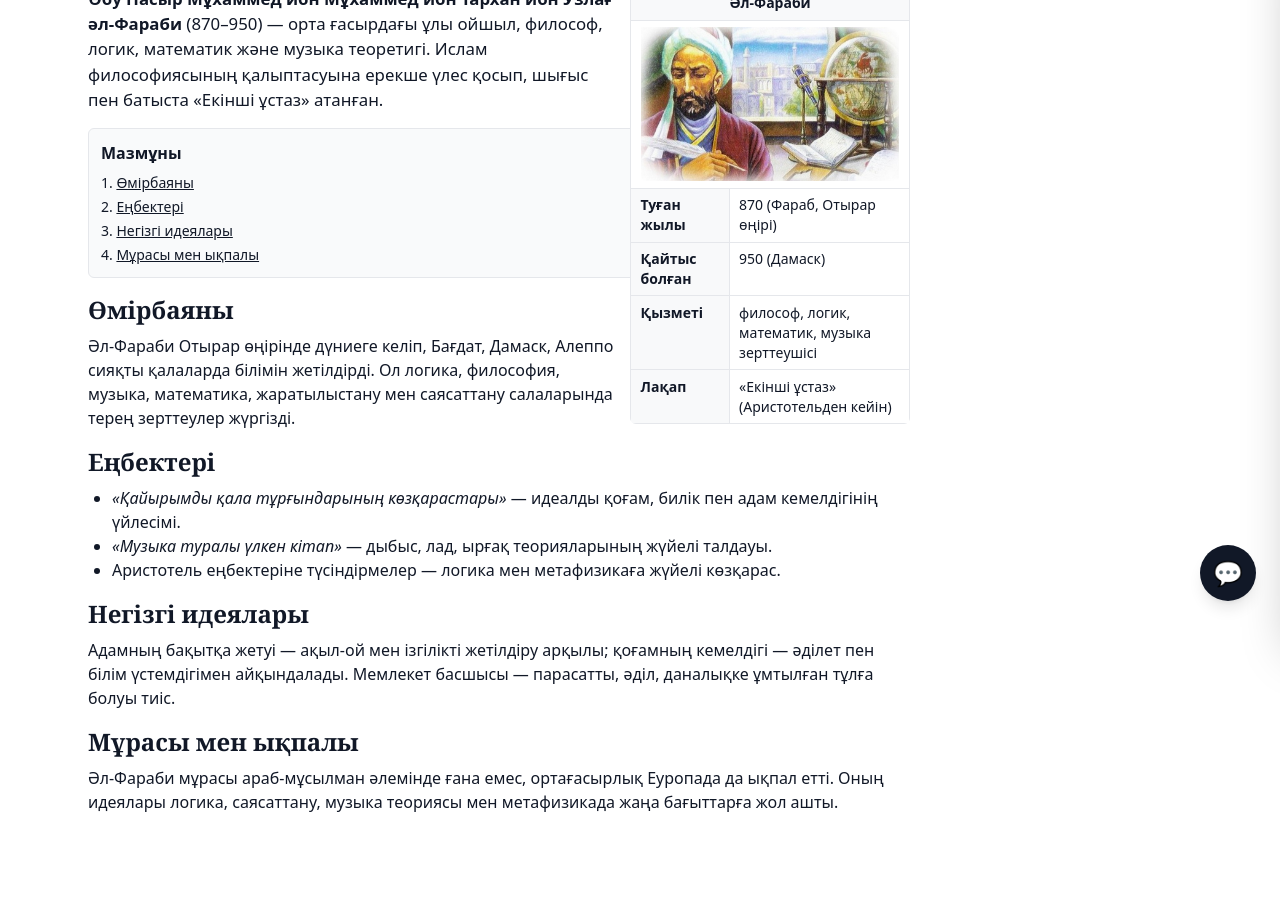
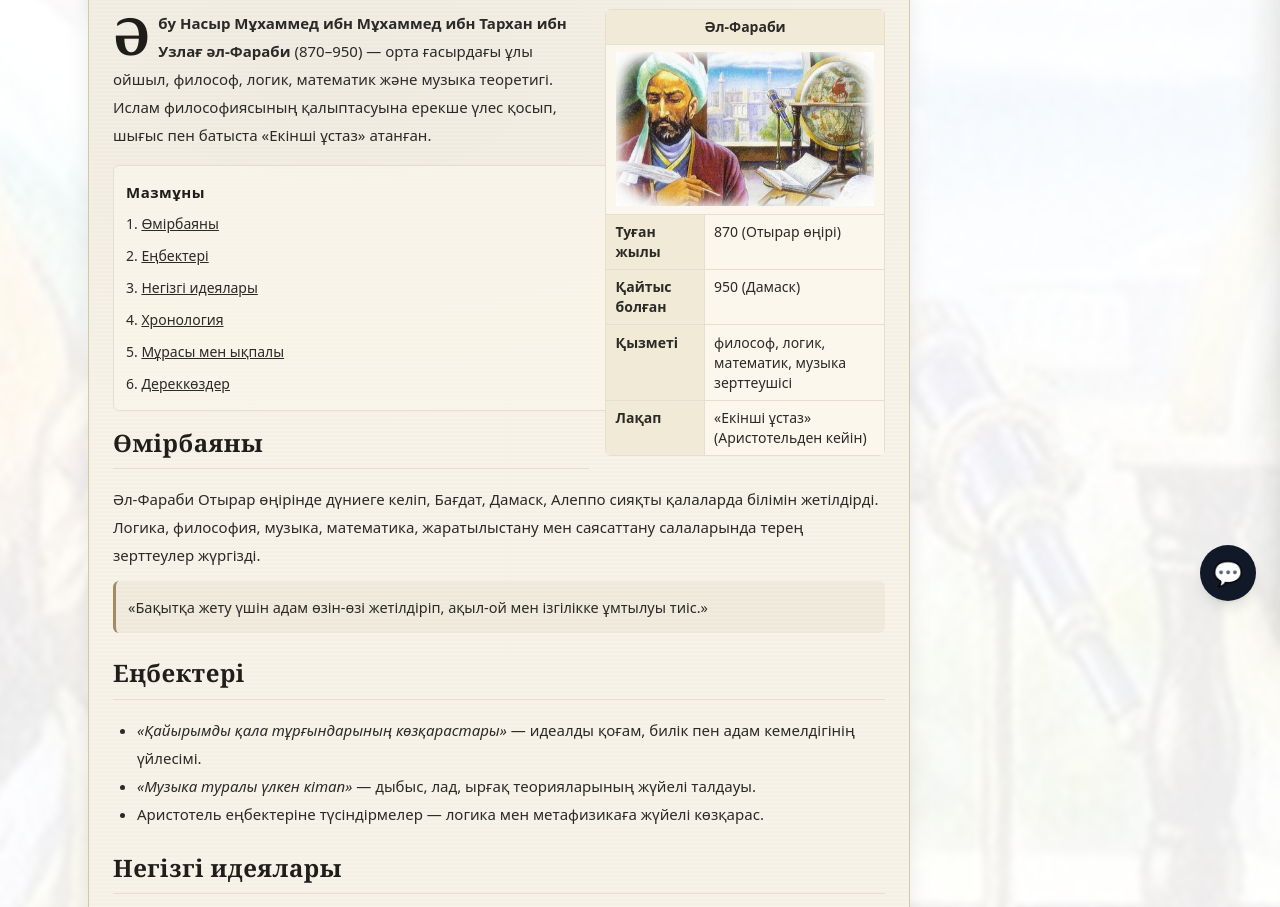
Before and after one commit to Nur228/alfarabi-chat, a website: page public/index.html in a window 1280 px wide. Shown: the part 103-1010 px from the top of the page. Before the commit the page ends 941 px from the top, so only its background shows below. Drawn offline with nearby package versions, Linux system fonts and the light colour scheme.

```diff
--- a/public/index.html
+++ b/public/index.html
@@ -3,255 +3,252 @@
   <head>
     <meta charset="UTF-8" />
     <meta name="viewport" content="width=device-width,initial-scale=1" />
-    <title>Әл-Фараби — Уикипедия стилі</title>
+    <title>Әл-Фараби — Энциклопедия (тарихи стиль)</title>
     <script src="https://cdn.tailwindcss.com"></script>
     <style>
-      /* Панель чата */
-      .chat-panel {
-        transition: transform 0.4s ease-in-out;
-      }
-      .chat-panel.closed {
-        transform: translateX(100%);
+      /* ===== Историческая тема (без сборок) ===== */
+      :root{
+        --paper:#f7f3e8;          /* пергаментный фон */
+        --ink:#2b2a27;            /* “чернила” */
+        --sepia:#a68a64;          /* акцент */
+        --orn:#d2c7ad;            /* орнамент/границы */
       }
 
-      /* Инфобокс және уикипедия стилі */
-      .infobox th {
-        background: #f8f9fa;
-        font-weight: 600;
-      }
-      .infobox td,
-      .infobox th {
-        border: 1px solid #e5e7eb;
-        padding: 0.4rem 0.6rem;
-        vertical-align: top;
-      }
-      .toc a {
-        text-decoration: underline;
-      }
-      .mw hr {
-        border-color: #e5e7eb;
-        margin: 0.75rem 0 1rem;
-      }
-      .first-par {
-        font-size: 1.05rem;
+      /* Пергаментный бокс */
+      .history-paper{
+        background:
+          radial-gradient(1200px 600px at 30% 10%, rgba(0,0,0,.03), transparent 60%),
+          radial-gradient(1000px 500px at 90% 80%, rgba(0,0,0,.025), transparent 55%),
+          repeating-linear-gradient(0deg, rgba(0,0,0,.012) 0 2px, rgba(255,255,255,.02) 2px 4px),
+          var(--paper);
+        color: var(--ink);
+        border: 1px solid var(--orn);
+        box-shadow:
+          0 8px 24px rgba(0,0,0,.08),
+          inset 0 1px 0 rgba(255,255,255,.5);
       }
 
-      /* Фон при открытом чате */
-      #overlay {
-        position: fixed;
-        inset: 0;
-        background: rgba(0, 0, 0, 0.4);
-        opacity: 0;
-        pointer-events: none;
-        transition: opacity 0.4s ease-in-out;
-        z-index: 30;
+      /* Декоративная рамка сверху/снизу */
+      .history-frame{
+        position:relative;
       }
-      #overlay.visible {
-        opacity: 1;
-        pointer-events: all;
+      .history-frame:before,
+      .history-frame:after{
+        content:"";
+        position:absolute; left:18px; right:18px; height:8px;
+        background:
+          linear-gradient(90deg, transparent, var(--orn), transparent);
+        opacity:.65;
       }
+      .history-frame:before{ top:10px; }
+      .history-frame:after{ bottom:10px; }
+
+      /* Заголовки с малой_caps и тонкой линией (как вики, но теплее) */
+      .hcap{ font-variant: small-caps; letter-spacing:.5px; color:#1f1e1b; }
+      .rule{ border:0; border-top:1px solid #e5dfcf; margin:.6rem 0 1rem; }
+
+      /* Дроп-кап для первого абзаца */
+      .first-par:first-letter{
+        float:left;
+        font-size:3.2rem;
+        line-height:.9;
+        padding:.2rem .5rem .1rem 0;
+        font-weight:700;
+        color:#1e1d1a;
+        font-family: Georgia, "Times New Roman", serif;
+      }
+
+      /* Боковая цитата */
+      .pullquote{
+        border-left:3px solid var(--sepia);
+        background: rgba(166,138,100,.08);
+      }
+
+      /* Вики-инфобокс */
+      .infobox th{ background:#f1ead6; font-weight:600; }
+      .infobox td, .infobox th{
+        border:1px solid #e5dfcf; padding:.45rem .6rem; vertical-align:top;
+      }
+
+      /* Лента времени */
+      .timeline{ position:relative; padding-left:1rem; }
+      .timeline:before{
+        content:""; position:absolute; left:.35rem; top:.25rem; bottom:.25rem;
+        width:2px; background:#d9d2bf;
+      }
+      .timeline-item{ position:relative; margin:0 0 .9rem 0; padding-left:1rem; }
+      .timeline-item:before{
+        content:""; position:absolute; left:-.2rem; top:.25rem;
+        width:.55rem; height:.55rem; border-radius:50%;
+        background:#8f7b58; box-shadow:0 0 0 3px #ece5d3;
+      }
+      .timeline-year{ font-weight:700; color:#5a4b34; margin-right:.35rem; }
+
+      /* Сноски */
+      .footnotes li{ margin:.35rem 0; }
+      .footnotes sup{ color:#6c5b3e; }
+
+      /* Чат: выезд/закрытие */
+      .chat-panel{ transition: transform .4s ease-in-out; }
+      .chat-panel.closed{ transform: translateX(100%); }
+
+      /* Кнопка чата поверх всего */
+      #toggleChat{ -webkit-tap-highlight-color: transparent; }
     </style>
   </head>
 
-  <body class="relative min-h-screen bg-white text-gray-900">
-    <!-- Затемнение фона -->
-    <div id="overlay"></div>
+  <body class="relative min-h-screen bg-white text-[15px] leading-7 text-gray-900">
+    <!-- Фон (мягкий, опционально можно убрать: Википедия обычно без фона) -->
+    <div class="absolute inset-0 -z-10 bg-center bg-cover bg-no-repeat opacity-[.08]"
+         style="background-image:url('./alfarabi.jpg')"></div>
 
     <!-- Кнопка чата -->
-    <button
-      id="toggleChat"
-      class="fixed bottom-24 right-6 z-50 w-14 h-14 rounded-full bg-gray-900 text-white shadow-lg hover:bg-black text-2xl flex items-center justify-center transition-transform active:scale-95"
-      aria-label="Открыть чат"
-    >
-      💬
-    </button>
+  <button id="toggleChat"
+    class="fixed bottom-24 right-6 z-50 w-14 h-14 rounded-full bg-gray-900 text-white shadow-lg hover:bg-black text-2xl flex items-center justify-center transition-transform active:scale-95"
+    aria-label="Открыть чат">💬</button>
 
-    <!-- Основной контент -->
-    <main class="mw max-w-6xl mx-auto px-4 lg:px-6 py-6">
+    <!-- Контент как у вики: слева статья, справа место под выезжающий чат -->
+    <main class="max-w-6xl mx-auto px-4 lg:px-6 py-6">
       <div class="grid grid-cols-12 gap-6">
-        <article class="col-span-12 lg:col-span-9 text-left">
-          <h1 class="text-3xl font-serif font-bold">Әбу Насыр әл-Фараби</h1>
-          <hr />
+        <!-- СТАТЬЯ -->
+        <article class="col-span-12 lg:col-span-9 text-left history-paper history-frame rounded-xl p-6">
+          <header>
+            <h1 class="text-3xl font-serif font-bold hcap">Әбу Насыр әл-Фараби</h1>
+            <hr class="rule" />
+          </header>
 
-          <!-- Инфобокс -->
-          <aside
-            class="infobox bg-white text-sm float-right w-[280px] ml-4 mb-4 rounded-md overflow-hidden"
-          >
+          <!-- Инфобокс (справа внутри статьи) -->
+          <aside class="infobox bg-[#fbf7ec] text-sm float-right w-[280px] ml-4 mb-4 rounded-md overflow-hidden">
             <table class="w-full border-collapse">
               <tbody>
-                <tr>
-                  <th colspan="2" class="text-center">Әл-Фараби</th>
-                </tr>
+                <tr><th colspan="2" class="text-center">Әл-Фараби</th></tr>
                 <tr>
                   <td colspan="2" class="p-0">
-                    <img
-                      src="./alfarabi.jpg"
-                      alt="Әл-Фараби"
-                      class="w-full h-auto block"
-                    />
+                    <img src="./alfarabi.jpg" alt="Әл-Фараби" class="w-full h-auto block">
                   </td>
                 </tr>
-                <tr>
-                  <th>Туған жылы</th>
-                  <td>870 (Фараб, Отырар өңірі)</td>
-                </tr>
-                <tr>
-                  <th>Қайтыс болған</th>
-                  <td>950 (Дамаск)</td>
-                </tr>
-                <tr>
-                  <th>Қызметі</th>
-                  <td>философ, логик, математик, музыка зерттеушісі</td>
-                </tr>
-                <tr>
-                  <th>Лақап</th>
-                  <td>«Екінші ұстаз» (Аристотельден кейін)</td>
-                </tr>
+                <tr><th>Туған жылы</th><td>870 (Отырар өңірі)</td></tr>
+                <tr><th>Қайтыс болған</th><td>950 (Дамаск)</td></tr>
+                <tr><th>Қызметі</th><td>философ, логик, математик, музыка зерттеушісі</td></tr>
+                <tr><th>Лақап</th><td>«Екінші ұстаз» (Аристотельден кейін)</td></tr>
               </tbody>
             </table>
           </aside>
 
+          <!-- Первый абзац с дропкапом -->
           <p class="first-par">
-            <strong
-              >Әбу Насыр Мұхаммед ибн Мұхаммед ибн Тархан ибн Узлағ әл-Фараби</strong
-            >
-            (870–950) — орта ғасырдағы ұлы ойшыл, философ, логик, математик және
-            музыка теоретигі. Ислам философиясының қалыптасуына ерекше үлес
-            қосып, шығыс пен батыста «Екінші ұстаз» атанған.
+            <strong>Әбу Насыр Мұхаммед ибн Мұхаммед ибн Тархан ибн Узлағ әл-Фараби</strong> (870–950) —
+            орта ғасырдағы ұлы ойшыл, философ, логик, математик және музыка теоретигі. Ислам философиясының
+            қалыптасуына ерекше үлес қосып, шығыс пен батыста «Екінші ұстаз» атанған.
           </p>
 
-          <nav
-            class="toc bg-gray-50 border border-gray-200 rounded-md p-3 my-4"
-          >
-            <div class="font-semibold mb-2">Мазмұны</div>
-            <ol class="list-decimal list-inside space-y-1 text-sm">
-              <li><a href="#life">Өмірбаяны</a></li>
-              <li><a href="#works">Еңбектері</a></li>
-              <li><a href="#ideas">Негізгі идеялары</a></li>
-              <li><a href="#legacy">Мұрасы мен ықпалы</a></li>
+          <!-- Оглавление -->
+          <nav class="bg-[#fbf7ec]/70 border border-[#e5dfcf] rounded-md p-3 my-4">
+            <div class="font-semibold hcap">Мазмұны</div>
+            <ol class="list-decimal list-inside space-y-1 text-[14px] mt-1">
+              <li><a href="#life" class="underline">Өмірбаяны</a></li>
+              <li><a href="#works" class="underline">Еңбектері</a></li>
+              <li><a href="#ideas" class="underline">Негізгі идеялары</a></li>
+              <li><a href="#timeline" class="underline">Хронология</a></li>
+              <li><a href="#legacy" class="underline">Мұрасы мен ықпалы</a></li>
+              <li><a href="#refs" class="underline">Дереккөздер</a></li>
             </ol>
           </nav>
 
-          <section id="life" class="prose max-w-none">
-            <h2 class="text-2xl font-serif font-semibold mb-2">Өмірбаяны</h2>
+          <section id="life" class="mt-4">
+            <h2 class="text-2xl font-serif font-semibold hcap">Өмірбаяны</h2>
+            <hr class="rule" />
             <p>
-              Әл-Фараби Отырар өңірінде дүниеге келіп, Бағдат, Дамаск, Алеппо
-              сияқты қалаларда білімін жетілдірді. Ол логика, философия, музыка,
-              математика, жаратылыстану мен саясаттану салаларында терең
-              зерттеулер жүргізді.
+              Әл-Фараби Отырар өңірінде дүниеге келіп, Бағдат, Дамаск, Алеппо сияқты қалаларда білімін жетілдірді.
+              Логика, философия, музыка, математика, жаратылыстану мен саясаттану салаларында терең зерттеулер жүргізді.
+            </p>
+            <p class="pullquote rounded-md p-3 mt-3 text-[14.5px]">
+              «Бақытқа жету үшін адам өзін-өзі жетілдіріп, ақыл-ой мен ізгілікке ұмтылуы тиіс.»
             </p>
           </section>
 
-          <section id="works" class="prose max-w-none mt-4">
-            <h2 class="text-2xl font-serif font-semibold mb-2">Еңбектері</h2>
+          <section id="works" class="mt-6">
+            <h2 class="text-2xl font-serif font-semibold hcap">Еңбектері</h2>
+            <hr class="rule" />
             <ul class="list-disc pl-6">
-              <li>
-                <em>«Қайырымды қала тұрғындарының көзқарастары»</em> — идеалды
-                қоғам, билік пен адам кемелдігінің үйлесімі.
-              </li>
-              <li>
-                <em>«Музыка туралы үлкен кітап»</em> — дыбыс, лад, ырғақ
-                теорияларының жүйелі талдауы.
-              </li>
-              <li>
-                Аристотель еңбектеріне түсіндірмелер — логика мен метафизикаға
-                жүйелі көзқарас.
-              </li>
+              <li><em>«Қайырымды қала тұрғындарының көзқарастары»</em> — идеалды қоғам, билік пен адам кемелдігінің үйлесімі.</li>
+              <li><em>«Музыка туралы үлкен кітап»</em> — дыбыс, лад, ырғақ теорияларының жүйелі талдауы.</li>
+              <li>Аристотель еңбектеріне түсіндірмелер — логика мен метафизикаға жүйелі көзқарас.</li>
             </ul>
           </section>
 
-          <section id="ideas" class="prose max-w-none mt-4">
-            <h2 class="text-2xl font-serif font-semibold mb-2">
-              Негізгі идеялары
-            </h2>
+          <section id="ideas" class="mt-6">
+            <h2 class="text-2xl font-serif font-semibold hcap">Негізгі идеялары</h2>
+            <hr class="rule" />
             <p>
-              Адамның бақытқа жетуі — ақыл-ой мен ізгілікті жетілдіру арқылы;
-              қоғамның кемелдігі — әділет пен білім үстемдігімен айқындалады.
-              Мемлекет басшысы — парасатты, әділ, даналықке ұмтылған тұлға
-              болуы тиіс.
+              Адамның бақытқа жетуі — ақыл-ой мен ізгілікті жетілдіру арқылы; қоғамның кемелдігі — әділет пен білім үстемдігімен.
+              Мемлекет басшысы — парасатты, әділ, даналыққа ұмтылған тұлға болуы тиіс.
             </p>
           </section>
 
-          <section id="legacy" class="prose max-w-none mt-4">
-            <h2 class="text-2xl font-serif font-semibold mb-2">
-              Мұрасы мен ықпалы
-            </h2>
+          <!-- Хронология как “исторический” элемент -->
+          <section id="timeline" class="mt-6">
+            <h2 class="text-2xl font-serif font-semibold hcap">Хронология</h2>
+            <hr class="rule" />
+            <div class="timeline mt-2">
+              <div class="timeline-item"><span class="timeline-year">870</span>Отырар өңірінде дүниеге келді.</div>
+              <div class="timeline-item"><span class="timeline-year">~900</span>Бағдатқа барып, ғылымға ден қойды.</div>
+              <div class="timeline-item"><span class="timeline-year">~940</span>Қоғам, логика, музыка туралы ірі еңбектер жазды.</div>
+              <div class="timeline-item"><span class="timeline-year">950</span>Дамаскіде дүниеден өтті.</div>
+            </div>
+          </section>
+
+          <section id="legacy" class="mt-6">
+            <h2 class="text-2xl font-serif font-semibold hcap">Мұрасы мен ықпалы</h2>
+            <hr class="rule" />
             <p>
-              Әл-Фараби мұрасы араб-мұсылман әлемінде ғана емес,
-              ортағасырлық Еуропада да ықпал етті. Оның идеялары логика,
-              саясаттану, музыка теориясы мен метафизикада жаңа бағыттарға жол
-              ашты.
+              Әл-Фараби мұрасы ислам әлемінде ғана емес, ортағасырлық Еуропада да ықпал етті. Логика, саясаттану,
+              музыка теориясы мен метафизикада жаңа бағыттарға жол ашты.
             </p>
           </section>
+
+          <section id="refs" class="mt-6">
+            <h2 class="text-2xl font-serif font-semibold hcap">Дереккөздер</h2>
+            <hr class="rule" />
+            <ol class="footnotes list-decimal pl-6 text-[14px]">
+              <li><sup>[1]</sup> Классикалық араб-парсы дереккөздері</li>
+              <li><sup>[2]</sup> Заманауи зерттеулер және аудармалар</li>
+            </ol>
+          </section>
+          <div class="clear-both"></div>
         </article>
 
+        <!-- Пустая колонка справа (под панель чата) -->
         <div class="col-span-12 lg:col-span-3"></div>
       </div>
     </main>
 
     <!-- Панель чата -->
-    <div
-      id="chatPanel"
-      class="chat-panel closed fixed top-0 right-0 h-[calc(100%-5rem)] mt-5 w-[22%] min-w-[320px] bg-white/85 backdrop-blur-md shadow-2xl border-l border-gray-200 flex flex-col z-40 rounded-tl-2xl"
-    >
-      <header
-        class="px-4 py-3 border-b flex justify-between items-center bg-white/70 backdrop-blur"
-      >
+    <div id="chatPanel"
+      class="chat-panel closed fixed top-0 right-0 h-[calc(100%-5rem)] mt-5 w-[22%] min-w-[320px] bg-white/90 backdrop-blur-md shadow-2xl border-l border-gray-200 flex flex-col z-40 rounded-tl-2xl">
+      <header class="px-4 py-3 border-b flex justify-between items-center bg-white/70 backdrop-blur">
         <h2 class="text-lg font-semibold">Чат</h2>
-        <button
-          id="clear"
-          class="text-xs px-3 py-1.5 border rounded-lg hover:bg-gray-100"
-        >
-          Жою
-        </button>
+        <button id="clear" class="text-xs px-3 py-1.5 border rounded-lg hover:bg-gray-100">Жою</button>
       </header>
       <div class="flex-1 p-3 overflow-y-auto space-y-3" id="chat"></div>
       <form id="form" class="border-t p-3 flex gap-2">
-        <input
-          id="input"
-          class="flex-1 border rounded-xl px-3 py-2 focus:outline-none focus:ring-2 focus:ring-gray-900"
-          placeholder="Сұрағыңызды жазыңыз..."
-        />
-        <button
-          class="px-4 py-2 rounded-xl bg-gray-900 text-white hover:bg-black"
-          type="submit"
-        >
-          →
-        </button>
+        <input id="input" class="flex-1 border rounded-xl px-3 py-2 focus:outline-none focus:ring-2 focus:ring-gray-900"
+               placeholder="Сұрағыңызды жазыңыз..." />
+        <button class="px-4 py-2 rounded-xl bg-gray-900 text-white hover:bg-black" type="submit">→</button>
       </form>
     </div>
 
     <script src="./app.js"></script>
     <script>
+      // Тоггл чата
       const toggleBtn = document.getElementById("toggleChat");
       const chatPanel = document.getElementById("chatPanel");
-      const overlay = document.getElementById("overlay");
-
       if (toggleBtn && chatPanel) {
         let isOpen = false;
-
-        // 🔹 Открытие/закрытие по кнопке
         toggleBtn.addEventListener("click", () => {
           isOpen = !isOpen;
-          if (isOpen) {
-            chatPanel.classList.remove("closed");
-            overlay.classList.add("visible");
-            toggleBtn.textContent = "✖";
-          } else {
-            chatPanel.classList.add("closed");
-            overlay.classList.remove("visible");
-            toggleBtn.textContent = "💬";
-          }
-        });
-
-        // 🔹 Клик по фону — закрывает чат
-        overlay.addEventListener("click", () => {
-          if (isOpen) {
-            chatPanel.classList.add("closed");
-            overlay.classList.remove("visible");
-            toggleBtn.textContent = "💬";
-            isOpen = false;
-          }
+          if (isOpen) { chatPanel.classList.remove("closed"); toggleBtn.textContent = "✖"; }
+          else { chatPanel.classList.add("closed"); toggleBtn.textContent = "💬"; }
         });
       }
     </script>
```
